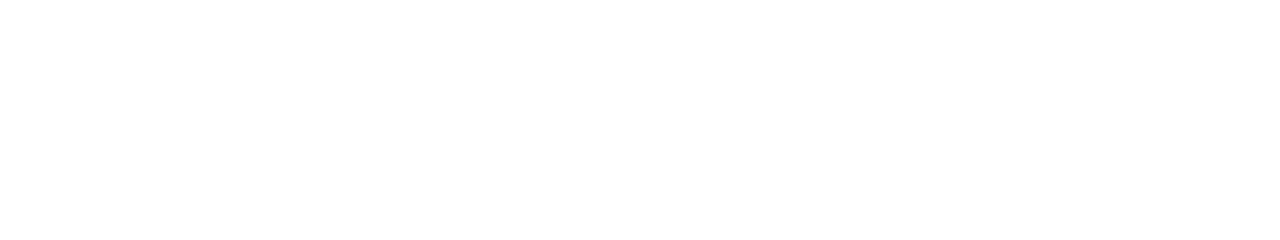
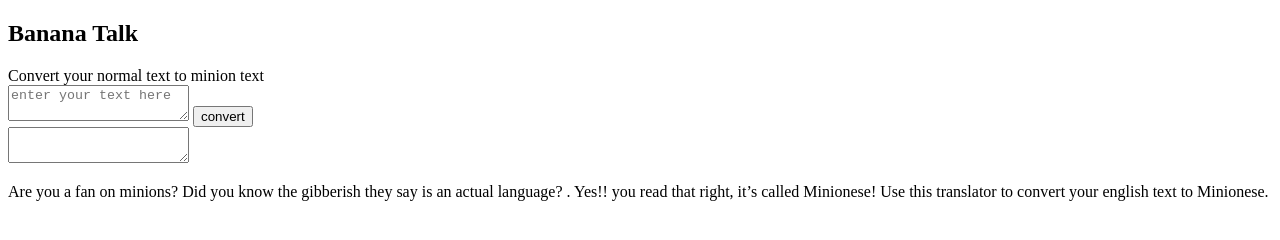
Before and after one commit to tejpatelme/banana-talk, a plain HTML site: page index.html in a window 1280 px wide. Drawn offline with Linux system fonts and the light colour scheme.

Commit message:
update index.html
done with laying out content of the html file

```diff
--- a/index.html
+++ b/index.html
@@ -6,6 +6,31 @@
     <title>Banana Talk</title>
 </head>
 <body>
+    <nav>
+        <div>
+            <h2>Banana Talk</h2>
+        </div>
+    </nav>
 
+    <div>
+        Convert your normal text to minion text
+    </div>
+
+    <section>
+        <textarea placeholder="enter your text here"></textarea>
+        <button>convert</button>
+    </section>
+
+    <section>
+        <textarea></textarea>
+    </section>
+
+    <footer>
+        <p>
+            Are you a fan on minions? Did you know  the  gibberish they say is an actual language?
+. Yes!! you read that right, it’s called Minionese!  Use this translator to convert your
+english text to Minionese.
+        </p>
+    </footer>
 </body>
 </html>
```
